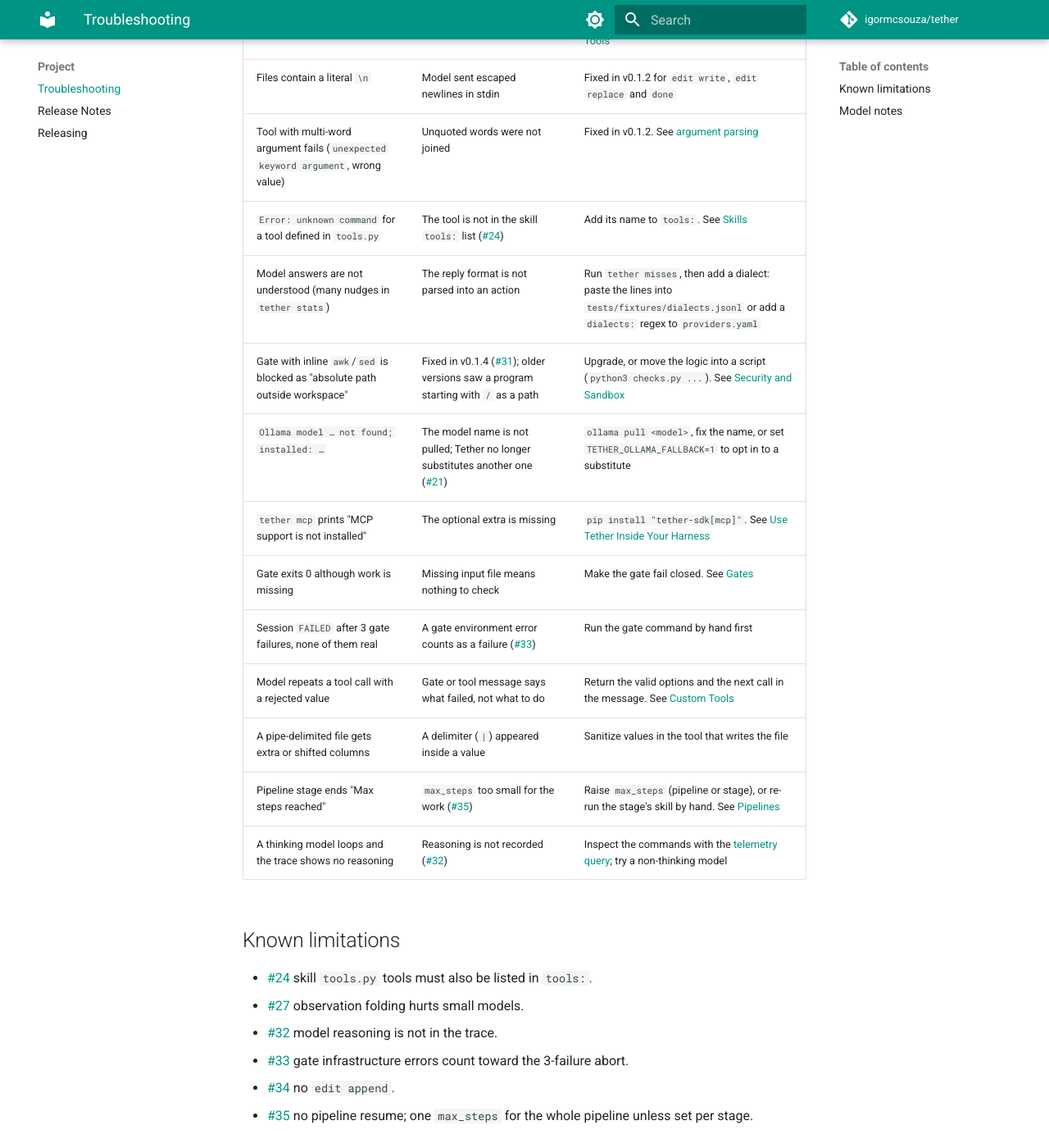
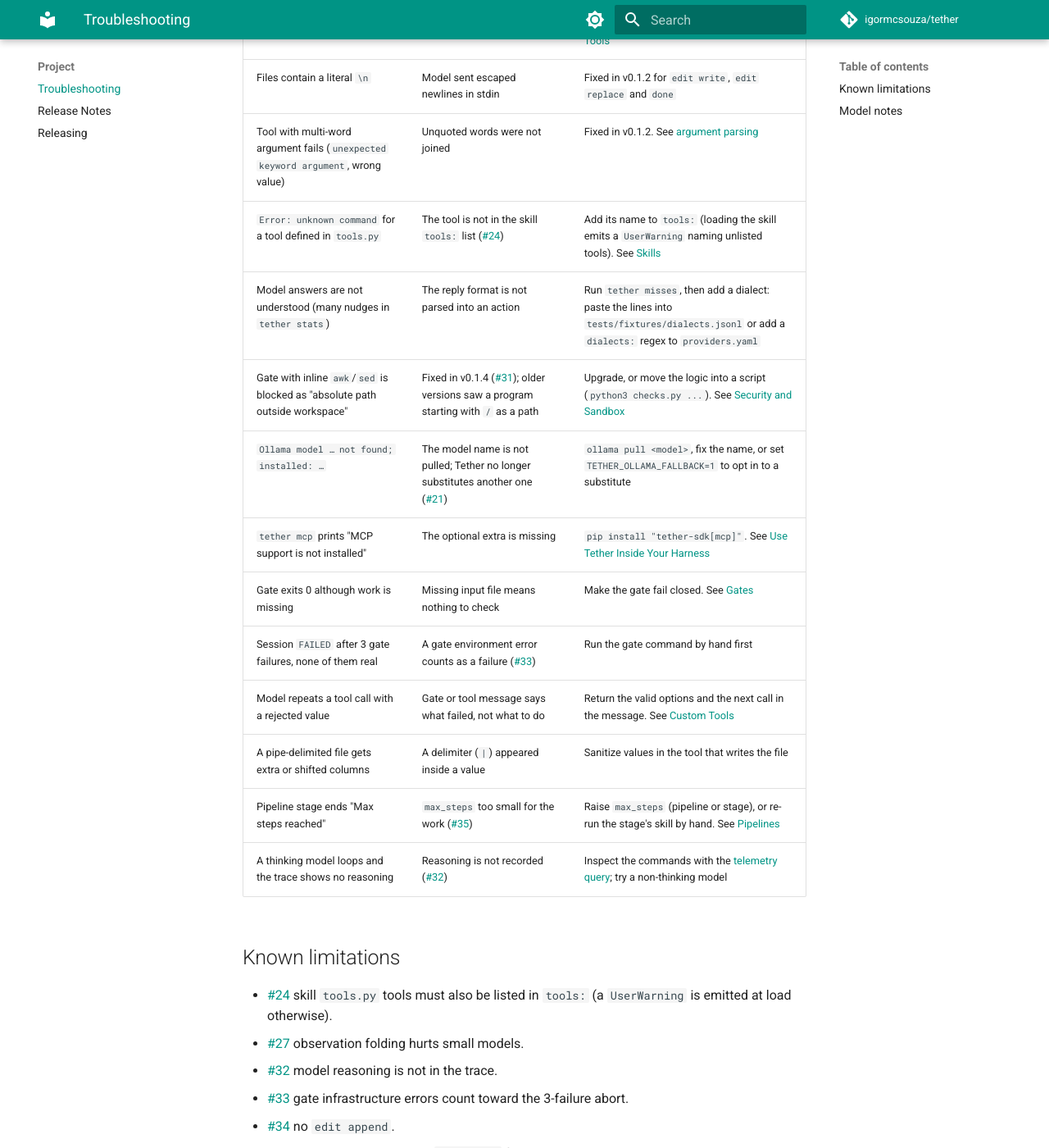
Before and after one commit to igormcsouza/tether, an MkDocs documentation site: the page built from docs/troubleshooting.md, in a window 1280 px wide and 1400 px high, scrolled down 547 px. Shown: the whole window at 82% size. Built offline with MkDocs 1.6.1 and Material for MkDocs 9.7.7, drawn with Linux system fonts in a browser that asks for light colours; comment, search, counter and statistics services are not loaded.

Commit message:
fix(skills): warn when tools.py @tool is not listed in tools: (#67)
Closes #24

What: keep skill custom tools opt-in; `parse_skill_markdown` now emits a
`UserWarning` (0 prompt tokens) naming any `@tool` in the sibling
`tools.py` missing from `tools:`. Docs (AGENTS.md, README, tutorial,
troubleshooting, release notes) now say custom tools must be listed.

Verified: ruff check/format, mypy, pytest (183 passed), 2 new tests
(warns / no warn).

🤖 Generated with [Claude Code](https://claude.com/claude-code)

Co-authored-by: Claude Sonnet 5.5 <noreply@anthropic.com>

```diff
--- a/docs/troubleshooting.md
+++ b/docs/troubleshooting.md
@@ -9,7 +9,7 @@ Symptom, cause, fix. Most entries come from building the [course-builder example
 | Earlier file content vanished after a second `edit write` | `edit write` replaces the whole file ([#34](https://github.com/igormcsouza/tether/issues/34)) | Tell the model to rewrite the complete file, or use `edit replace --lines`. See [Built-in Tools](tutorial/built-in-tools.md#example-course-builder) |
 | Files contain a literal `\n` | Model sent escaped newlines in stdin | Fixed in v0.1.2 for `edit write`, `edit replace` and `done` |
 | Tool with multi-word argument fails (`unexpected keyword argument`, wrong value) | Unquoted words were not joined | Fixed in v0.1.2. See [argument parsing](tutorial/sdk-and-custom-tools.md#argument-parsing-v012) |
-| `Error: unknown command` for a tool defined in `tools.py` | The tool is not in the skill `tools:` list ([#24](https://github.com/igormcsouza/tether/issues/24)) | Add its name to `tools:`. See [Skills](tutorial/skills.md#tools-py-and-the-tools-list) |
+| `Error: unknown command` for a tool defined in `tools.py` | The tool is not in the skill `tools:` list ([#24](https://github.com/igormcsouza/tether/issues/24)) | Add its name to `tools:` (loading the skill emits a `UserWarning` naming unlisted tools). See [Skills](tutorial/skills.md#tools-py-and-the-tools-list) |
 | Model answers are not understood (many nudges in `tether stats`) | The reply format is not parsed into an action | Run `tether misses`, then add a dialect: paste the lines into `tests/fixtures/dialects.jsonl` or add a `dialects:` regex to `providers.yaml` |
 | Gate with inline `awk`/`sed` is blocked as "absolute path outside workspace" | Fixed in v0.1.4 ([#31](https://github.com/igormcsouza/tether/issues/31)); older versions saw a program starting with `/` as a path | Upgrade, or move the logic into a script (`python3 checks.py ...`). See [Security and Sandbox](tutorial/security-and-sandbox.md#example-awksed-programs-that-start-with) |
 | `Ollama model … not found; installed: …` | The model name is not pulled; Tether no longer substitutes another one ([#21](https://github.com/igormcsouza/tether/issues/21)) | `ollama pull <model>`, fix the name, or set `TETHER_OLLAMA_FALLBACK=1` to opt in to a substitute |
@@ -23,7 +23,7 @@ Symptom, cause, fix. Most entries come from building the [course-builder example
 
 ## Known limitations
 
-- [#24](https://github.com/igormcsouza/tether/issues/24) skill `tools.py` tools must also be listed in `tools:`.
+- [#24](https://github.com/igormcsouza/tether/issues/24) skill `tools.py` tools must also be listed in `tools:` (a `UserWarning` is emitted at load otherwise).
 - [#27](https://github.com/igormcsouza/tether/issues/27) observation folding hurts small models.
 - [#32](https://github.com/igormcsouza/tether/issues/32) model reasoning is not in the trace.
 - [#33](https://github.com/igormcsouza/tether/issues/33) gate infrastructure errors count toward the 3-failure abort.
```
Also changed, not shown: AGENTS.md (+2 -2 lines), README.md (+1 -1 lines), docs/release-notes.md (+6 -0 lines), docs/tutorial/skills.md (+1 -1 lines), 2 other files.
